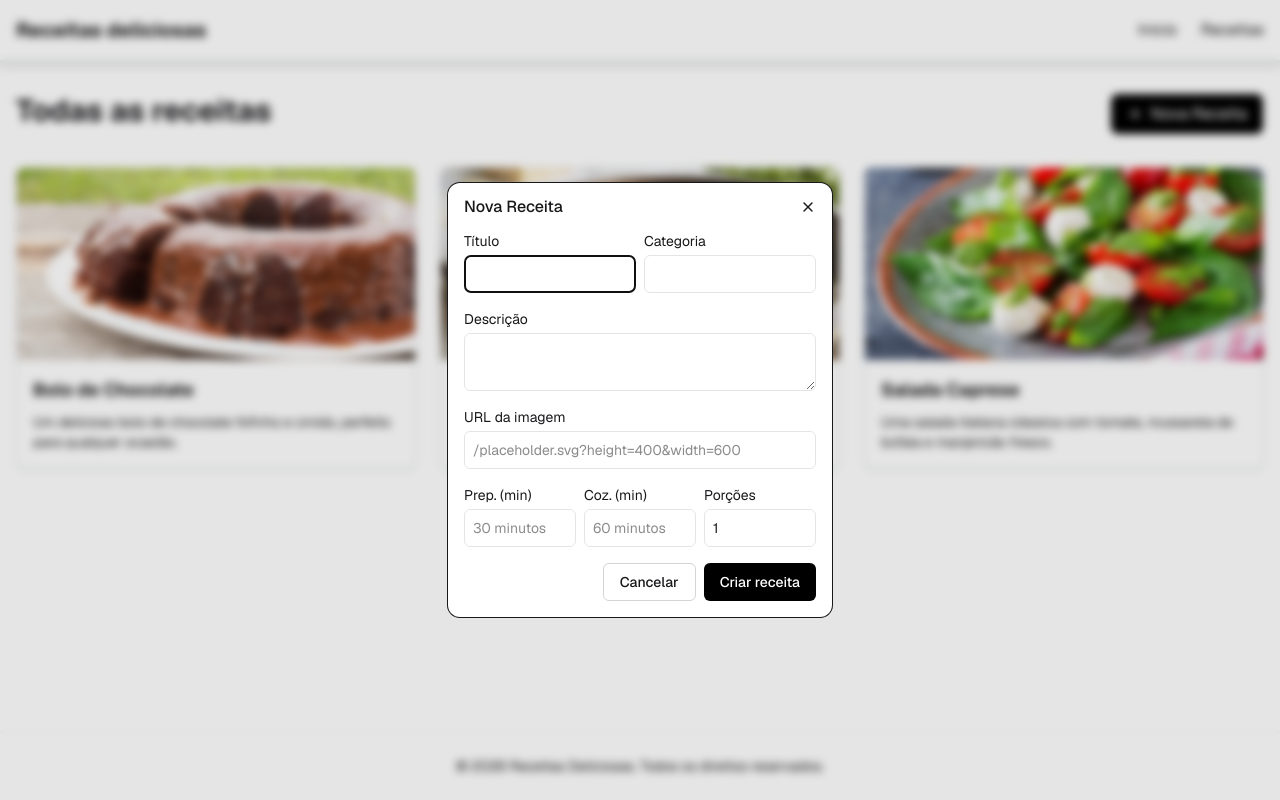
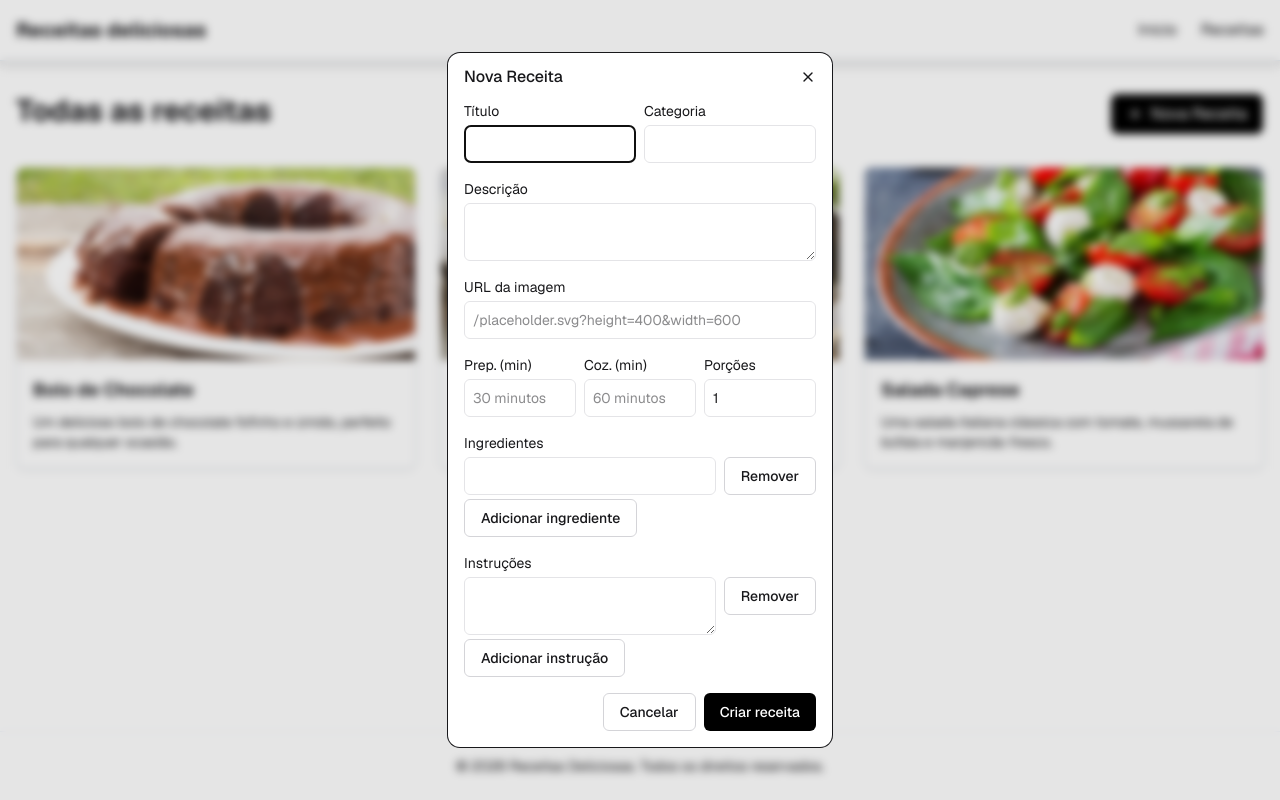
Before and after one commit to HeitorSrm/Receitas, a Next.js app: page /receitas in a window 1280 px wide. Both pictures are taken after a click on the button "Nova Receita". Built offline with nearby package versions, Linux system fonts and the light colour scheme.

Commit message:
feat: estrutura das listas dinamicas

```diff
--- a/src/components/RecipeFormModal/index.tsx
+++ b/src/components/RecipeFormModal/index.tsx
@@ -25,7 +25,7 @@
         onClose();
     }
 
-    const inputStyles = "p-2 border border-zinc-200 rounded-md";
+    const inputStyles = "p-2 border border-zinc-200 rounded-md flex-grow";
 
     return (
         <Dialog open={isOpen} onOpenChange={onClose}>
@@ -85,6 +85,34 @@
                         </div>
                     </div>
 
+                    {/* Lista de ingredientes */}
+                    <div className="flex flex-col gap-1">
+                        <label htmlFor="ingredients">Ingredientes</label>
+                        <div className="flex flex-col gap-1">
+                            {/* Conteúdo */}
+                            <div className="flex gap-2 w-full">
+                                <input id="ingredients" type="text" className={inputStyles}/>
+                                <button type="button" className="bg-white border border-zinc-300 rounded-md hover:bg-gray-100 transition-colors px-4 py-2 font-medium">Remover</button>
+                            </div>
+
+                            <button type="button" className="bg-white border border-zinc-300 rounded-md hover:bg-gray-100 transition-colors px-4 py-2 font-medium w-fit">Adicionar ingrediente</button>
+                        </div>
+                    </div>
+
+                    {/* Lista de instruções */}
+                    <div className="flex flex-col gap-1">
+                        <label htmlFor="instructions">Instruções</label>
+                        <div className="flex flex-col gap-1">
+                            {/* Conteúdo */}
+                            <div className="flex gap-2 w-full">
+                                <textarea id="instructions" className={inputStyles}/>
+                                <button type="button" className="bg-white border border-zinc-300 rounded-md hover:bg-gray-100 transition-colors px-4 py-2 font-medium h-fit">Remover</button>
+                            </div>
+
+                            <button type="button" className="bg-white border border-zinc-300 rounded-md hover:bg-gray-100 transition-colors px-4 py-2 font-medium w-fit">Adicionar instrução</button>
+                        </div>
+                    </div>
+
                     <div className="flex self-end gap-2">
                         <button type="button" onClick={onClose} className="bg-white border border-zinc-300 rounded-md hover:bg-gray-100 transition-colors px-4 py-2 font-medium">Cancelar</button>
                         <button type="submit" className="bg-black text-white rounded-md hover:bg-gray-800 transition-colors px-4 py-2 font-medium">Criar receita</button>
```
